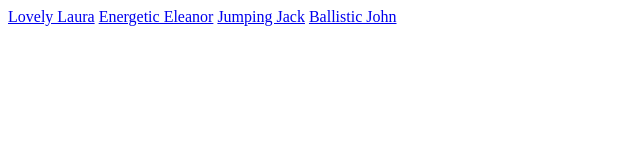
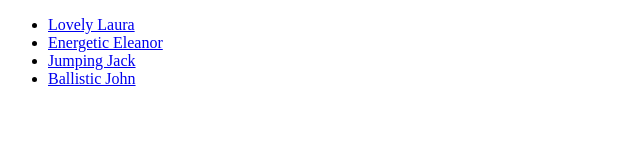
Before and after one commit to BallisticJohn/ballisticjohn.github.io, a plain HTML site: page index.html in a window 1280 px wide. Shown: the whole page, without its empty margins (0-640 px from the left). Drawn offline with Linux system fonts and the light colour scheme.

Commit message:
Made unordered list

```diff
--- a/index.html
+++ b/index.html
@@ -7,9 +7,11 @@
     <title>The McDonald-Wilkinson's Home on the Web</title>
 </head>
 <body>
-    <a href="laura/index.html">Lovely Laura</a>
-    <a href="eleanor/index.html">Energetic Eleanor</a>
-    <a href="jack/index.html">Jumping Jack</a>
-    <a href="john/index.html">Ballistic John</a>
+    <ul>
+        <li><a href="laura/index.html">Lovely Laura</a></li>
+        <li><a href="eleanor/index.html">Energetic Eleanor</a></li>
+        <li><a href="jack/index.html">Jumping Jack</a></li>
+        <li><a href="john/index.html">Ballistic John</a></li>
+    </ul>
 </body>
 </html>
```
